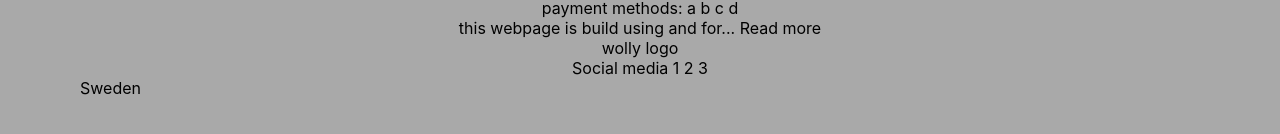
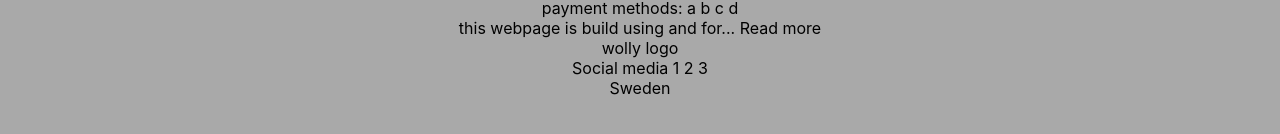
Before and after one commit to GoranAviani/react_web, a React (Create React App) app: page / in a window 1280 px wide. Shown: the part 1107-1241 px from the top of the page. Built offline with nearby package versions, Linux system fonts and the light colour scheme.

Commit message:
footer improvements

```diff
--- a/src/components/Footer/Footer.css
+++ b/src/components/Footer/Footer.css
@@ -35,7 +35,12 @@
     justify-content: center;
 }
 
-.Footer .SocialMedia {
+.Footer .OurSocialMedia {
     display: flex;
     justify-content: center;
 }
+
+.Footer .OurCountry {
+    display: flex;
+    justify-content: center;
+}
--- a/src/components/Footer/Footer.js
+++ b/src/components/Footer/Footer.js
@@ -44,10 +44,10 @@ const Footer = () => {
             <div className='OurLogo'>
                 wolly logo
             </div>
-            <div className='SocialMedia'>
+            <div className='OurSocialMedia'>
                 Social media 1 2 3
             </div>
-            <div className='CountryInfo'>
+            <div className='OurCountry'>
                 Sweden
             </div>
         </div>
```
